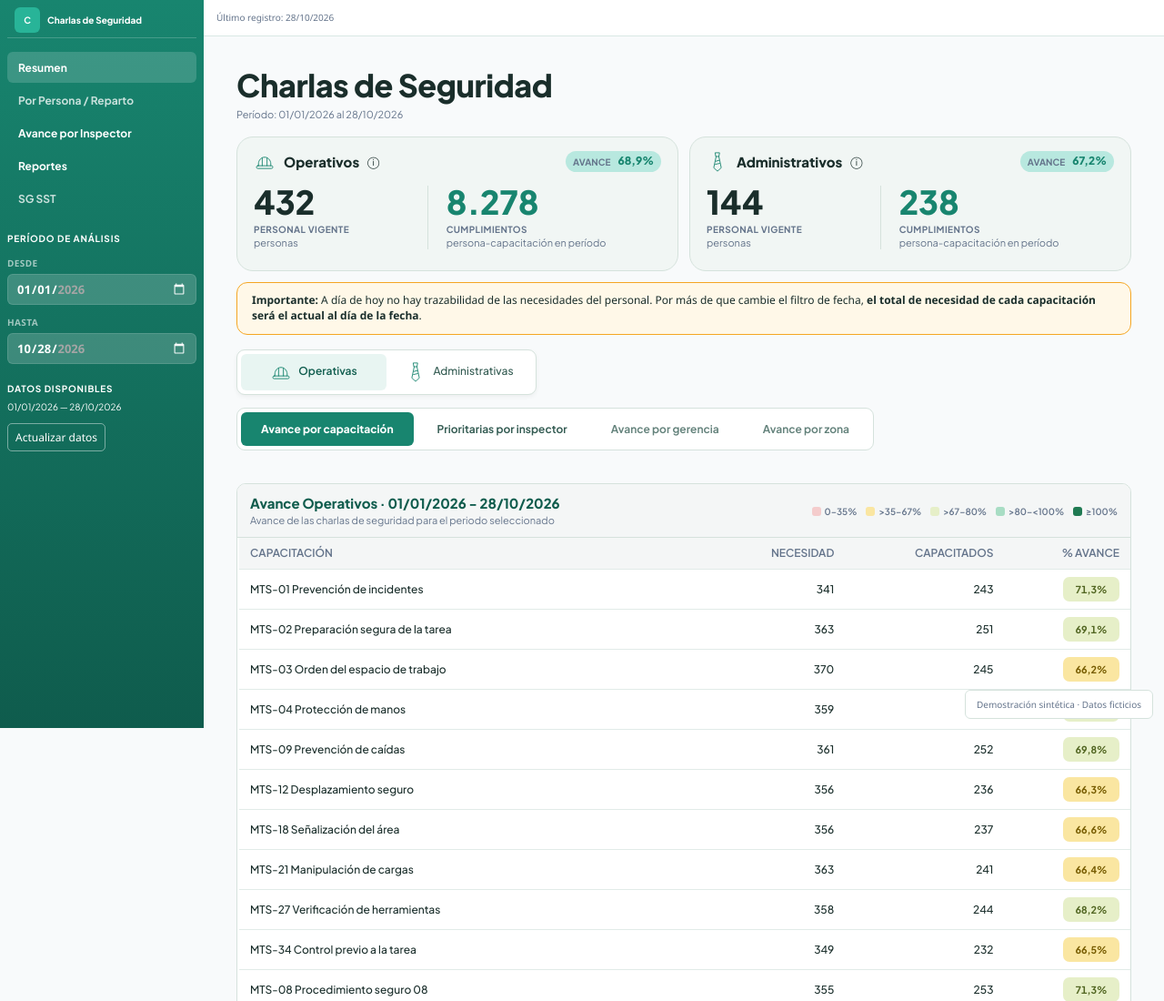
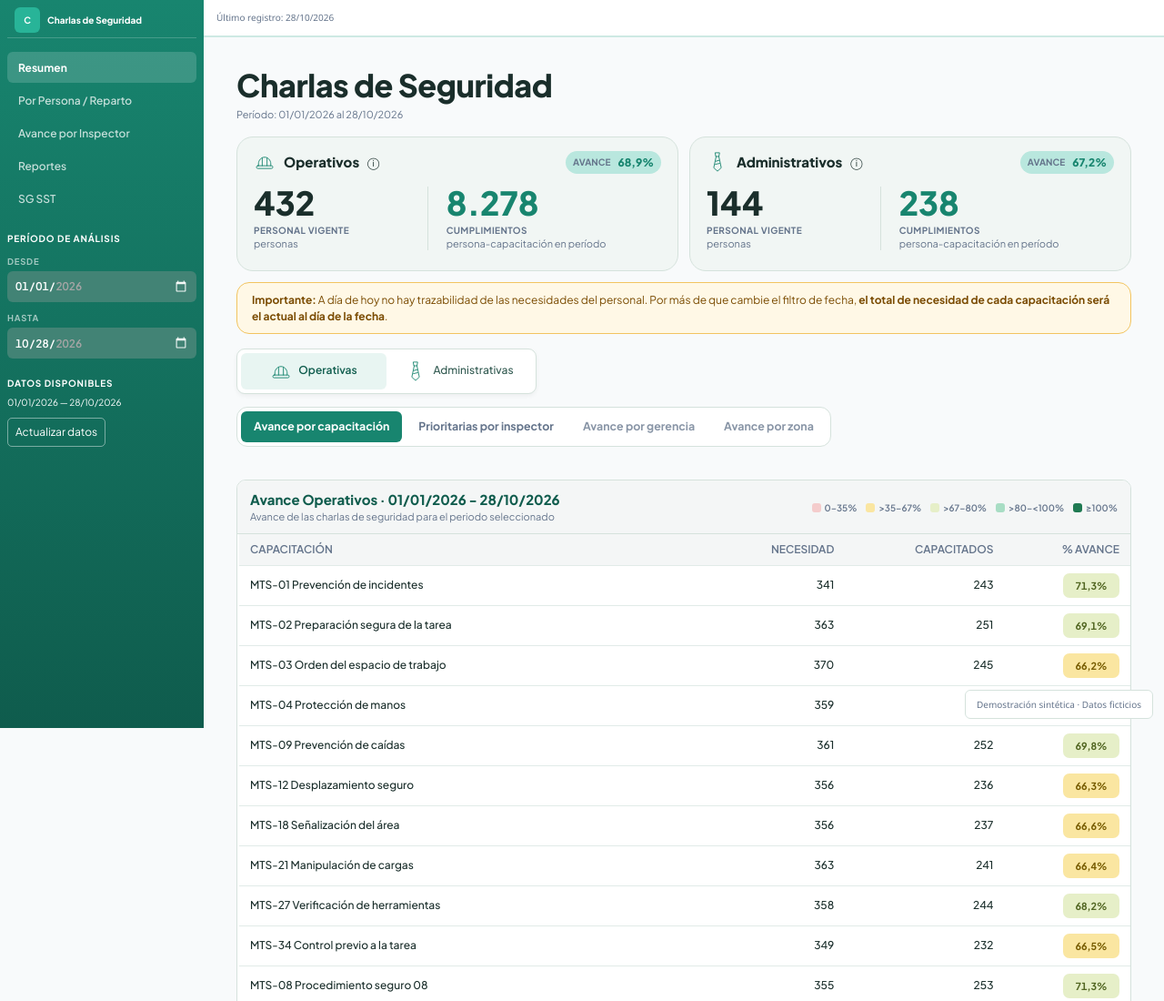
Before and after one commit to jminolli-e/case-studies, a plain HTML site: page coloquios/actualizacion/demo/dashboard-actual.html in a window 1280 px wide. Shown: the top 1100 px of the page at 91% size. Drawn offline with Linux system fonts and the light colour scheme.

Commit message:
Match dashboard typography, warning, dates and progress rings

```diff
--- a/coloquios/actualizacion/demo/dashboard-fidelidad.css
+++ b/coloquios/actualizacion/demo/dashboard-fidelidad.css
@@ -4,14 +4,14 @@
 body{font-family:'Segoe UI',Tahoma,Geneva,Verdana,sans-serif!important;font-size:12px}
 h1,.period,.sidebar,.card,.convention-card,.segments,.tabs,.panel{font-family:'Plus Jakarta Sans',system-ui,'Segoe UI',sans-serif}
 .sidebar{background:linear-gradient(180deg,#18856f,#0f5c4d)!important}
-.nav button{font-family:inherit;font-weight:700;font-size:12px;line-height:1.25}
-.nav button:disabled{opacity:.76}.nav button.active{background:rgba(255,255,255,.16)}
-.sidebar label{font:700 10px 'Segoe UI',sans-serif!important;color:rgba(255,255,255,.6);letter-spacing:.04em;text-transform:uppercase}
-.sidebar input[type=date]{color-scheme:dark;background:rgba(255,255,255,.18);border:1px solid rgba(255,255,255,.12);font:700 13px 'Segoe UI',sans-serif;padding:7px 9px;border-radius:6px}
+.nav button{font-family:'Plus Jakarta Sans',system-ui,sans-serif;font-weight:550;font-size:12px;line-height:1.25;color:rgba(255,255,255,.76)}
+.nav button:disabled{opacity:1}.nav button.active{background:rgba(255,255,255,.16);color:#fff;font-weight:700}
+.sidebar label{font:700 9.5px/1.2 'Plus Jakarta Sans',system-ui,sans-serif!important;color:rgba(255,255,255,.6);letter-spacing:.08em;text-transform:uppercase}
+.sidebar input[type=date]{color-scheme:dark;background:#428375;color:#fff;border:0;font:600 12px 'Plus Jakarta Sans',system-ui,sans-serif;padding:0 8px;border-radius:6px}
 .sidebar input[type=date]::-webkit-calendar-picker-indicator{opacity:1;cursor:pointer}
 .sidebar input[type=date]:focus-visible{outline:2px solid #b8e8df;outline-offset:2px}
 .sidebar label{margin-top:12px;margin-bottom:5px}.sidebar input[type=date]{margin-bottom:3px}
-.refresh{font-family:'Segoe UI',sans-serif;font-size:12px;font-weight:400;opacity:1!important;padding:6px 8px}
+.refresh{font-family:'Plus Jakarta Sans',system-ui,sans-serif;font-size:12px;font-weight:400;opacity:1!important;padding:6px 8px}
 .main h1{font-weight:900;font-size:34.2px;letter-spacing:-.45px}
 .card h3{font-size:15px;font-weight:800;line-height:1.2}.kpi-heading svg{width:24px;height:24px;stroke-width:2.4;color:#0f5c4d}
 #summary-kpis .card{padding:14.4px 18px;min-height:148px}
@@ -19,11 +19,12 @@ h1,.period,.sidebar,.card,.convention-card,.segments,.tabs,.panel{font-family:'P
 .numbers strong{font-size:36px;font-weight:800;line-height:1;color:#1a2e2b}
 .numbers span{display:block;margin-top:5.76px;color:#64748b;font-size:10px;font-weight:700;line-height:1.25;letter-spacing:.04em}
 .numbers small{margin-top:1.7px;color:#64748b;font-size:11px;line-height:1.25}
-.badge.kpi-progress{border-radius:999px;padding:4px 8px;gap:8px;background:#b8e8df;color:#18856f;font-size:12px;font-weight:800}
+.badge.kpi-progress{border-radius:999px;padding:4px 8px;gap:8px;background:#b9e7de;color:#18856f;font-size:12px;font-weight:800;line-height:1.45;white-space:nowrap}
 .kpi-progress small{font-size:10px;font-weight:700;color:#64748b}
-.notice{font-family:'Segoe UI',sans-serif;font-size:12px;line-height:1.4;background:#fff8e8;padding:11px 16px}
+.notice,.notice *{font-family:'Plus Jakarta Sans',system-ui,sans-serif!important;color:inherit}
+.notice{font-size:12px;line-height:1.45;background:#fff8e6;padding:10px 16px;border-radius:14px;border:1px solid #f2c460;color:#7a4b00;font-weight:400}
 .segments button{font-family:inherit;font-size:12px;font-weight:500}.segments button.active{font-weight:600;background:#e8f5f2}
-.tabs button{font-family:inherit;font-size:12px;font-weight:650}.tabs button.active{font-weight:750}.tabs button:disabled{opacity:.76}
+.tabs{border-radius:12px}.tabs button{font-family:'Plus Jakarta Sans',system-ui,sans-serif;font-size:12.384px;font-weight:700;padding:8px 14px;min-height:34px;color:#64748b}.tabs button.active{font-weight:700;color:white}.tabs button:disabled{opacity:.76}
 .panel-head{padding:12px 14px 10px;column-gap:12px}
 .panel-head h3{font-size:15px;font-weight:750;line-height:1.2;color:#0f5c4d}
 .panel-head .caption{font-size:11px;line-height:1.2;color:#64748b;margin-top:3px}
@@ -34,7 +35,7 @@ h1,.period,.sidebar,.card,.convention-card,.segments,.tabs,.panel{font-family:'P
 .kpi-heading [title]{cursor:help;font-family:'Segoe UI',sans-serif;font-weight:400;font-size:13px}
 .panel .caption{font-weight:400}.panel .pct{font-weight:700;font-variant-numeric:tabular-nums;border-radius:7px;min-height:27px;line-height:19px}
 .priority-semester-first{background:#4f6034;color:white}.priority-semester-second{background:#274764;color:white}
-.convention-card h3{font-size:18px;font-weight:800}.convention-body{grid-template-columns:150px 1fr}.convention-details strong{font-size:32px;font-weight:800}.convention-details .split b{font-size:20px;font-weight:800}.convention-details .split{color:#64748b;font-size:11px}.ring span{font-size:26px;font-weight:800}
+.convention-card h3{font-size:17px;font-weight:750}.convention-body{grid-template-columns:150px minmax(0,1fr);align-items:center;gap:18px}.convention-body>div:first-child{display:grid;justify-items:center;gap:8.64px}.convention-details strong{font-size:30px;font-weight:800}.convention-details .split b{font-size:20px;font-weight:800}.convention-details .split{color:#64748b;font-size:11px}.ring{width:112px;height:112px;flex-shrink:0}.ring span{font-size:24px;font-weight:800;line-height:1;letter-spacing:0;color:#0f5c4d;font-variant-numeric:tabular-nums}.convention-body>div:first-child>small{font-size:11px;color:#64748b;font-weight:500}
 #trainer-kpis .card{padding:20px 24px 10px}#trainer-kpis .numbers{margin-top:20px}
 #trainer-kpis .card .numbers>div:nth-child(2) strong{color:#1a2e2b}
 #trainer-kpis .card:nth-child(2) .numbers>div:first-child strong{color:#4f6034}
@@ -55,7 +56,7 @@ h1,.period,.sidebar,.card,.convention-card,.segments,.tabs,.panel{font-family:'P
 .sidebar input[type=date]{display:block;width:100%;min-width:0;font-variant-numeric:tabular-nums;letter-spacing:0;font-style:normal}
 .sidebar input[type=date]::-webkit-datetime-edit{padding:0}
 .sidebar input[type=date]::-webkit-calendar-picker-indicator{width:14px;height:14px;margin:0;opacity:.95}
-.top{position:sticky;top:0;z-index:10;border-bottom:1px solid #d8e8e4}
+.top{position:sticky;top:0;z-index:10;border-bottom:1px solid #cde9e3;box-shadow:0 1px 0 #cde9e3}
 #trainer-kpis .card:first-child .numbers>div:first-child:after{content:'Personas únicas del universo seleccionado';display:block;color:#64748b;font-size:11px;margin-top:5px;max-width:180px}
 #trainer-kpis .card:first-child .numbers>div:nth-child(2):after{content:'Al menos una capacitación pendiente en el período';display:block;color:#64748b;font-size:11px;margin-top:5px;max-width:180px}
 @media(max-width:800px){.convention-body{grid-template-columns:110px 1fr}.legend{justify-content:flex-start!important}.panel-head{display:block}.chart-row{grid-template-columns:140px 1fr}.card h3{gap:8px;flex-wrap:wrap}}
```
